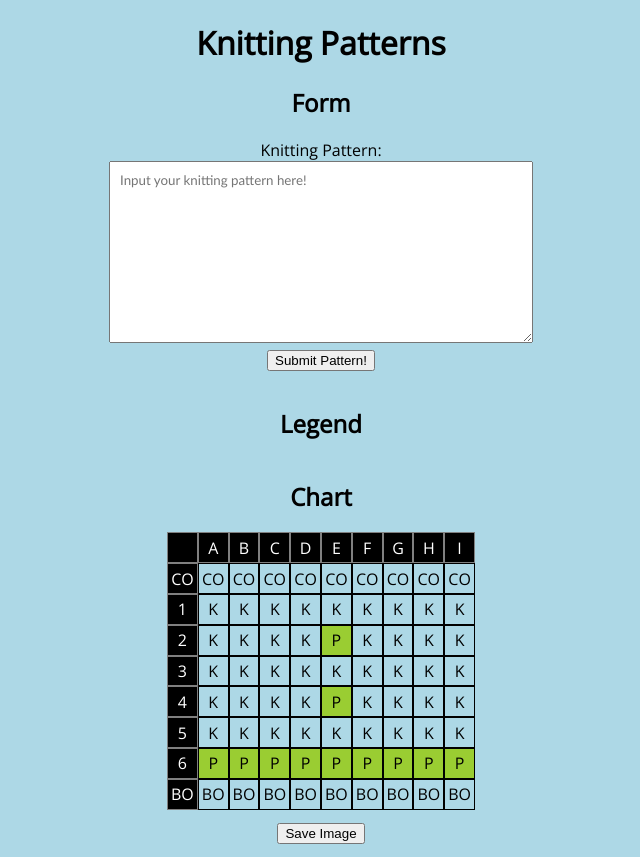
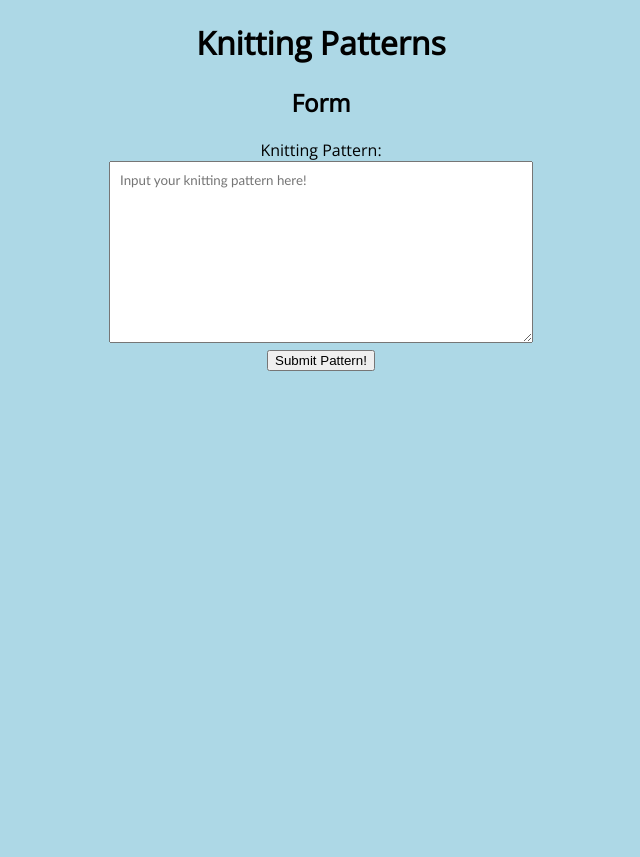
Before and after one commit to emilysaeli/front-end-knitting-patterns, a React (Create React App) app: page / in a window 1280 px wide. Shown: the whole page, without its empty margins (319-959 px from the left). After the commit the page ends 800 px from the top, so only its background shows below. Built offline with nearby package versions, Linux system fonts and the light colour scheme.

Commit message:
Pass chartData state to Chart component

```diff
--- a/src/App.js
+++ b/src/App.js
@@ -1,15 +1,9 @@
+import axios from "axios";
+import React, { useState } from "react";
 import "./App.css";
 import Form from "./components/Form";
 import Chart from "./components/Chart";
 import Legend from "./components/Legend";
-// import data from "./services/mockData.json";
-// import data from "./services/patterns/01_flag_stitch/output_flag_stitch.json";
-// import data from "./services/patterns/02_reverse_ridge/output_reverse_ridge.json";
-// import data from "./services/patterns/03_diagonal_seed/output_diagonal_seed.json";
-import data from "./services/patterns/04_tile_squares/output_tile_squares.json";
-import { useState } from "react";
-import axios from "axios";
-import React from "react";
 
 const App = () => {
   const URL = "http://pattern-handler-test-api.herokuapp.com";
@@ -97,16 +91,17 @@ const App = () => {
       </header>
       <section className="form">
         <Form submitPattern={submitPattern}></Form>
-        <p>{chartData.inputPattern}</p>
+        {chartData.length > 0 && <p>Your pattern has been received!</p>}
       </section>
-
       <section className="legend">
-        <Legend
-          data={data}
-          uniqueStitches={uniqueStitches}
-          getUniqueStitches={getUniqueStitches}
-          stitchDictionary={stitchDictionary}
-        ></Legend>
+        {chartData.length > 0 && (
+          <Legend
+            data={chartData}
+            uniqueStitches={uniqueStitches}
+            getUniqueStitches={getUniqueStitches}
+            stitchDictionary={stitchDictionary}
+          ></Legend>
+        )}
       </section>
       {
         // button for testing purposes
@@ -115,7 +110,9 @@ const App = () => {
         <button onClick={() => getUniqueStitches(data)}>Generate legend</button>
       </div> */}
       <section>
-        <Chart data={data} stitchDictionary={stitchDictionary}></Chart>
+        {chartData.length > 0 && (
+          <Chart data={[chartData]} stitchDictionary={stitchDictionary} />
+        )}
       </section>
     </div>
   );
```
